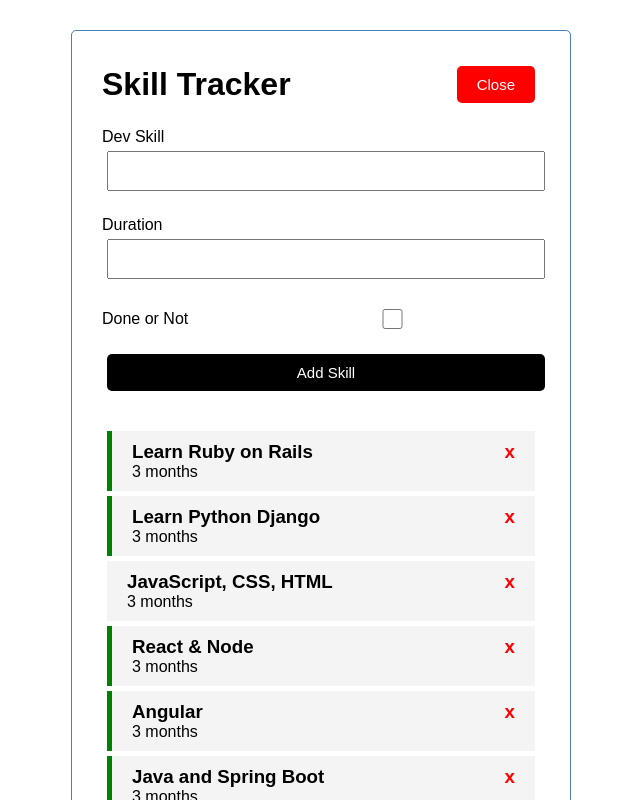
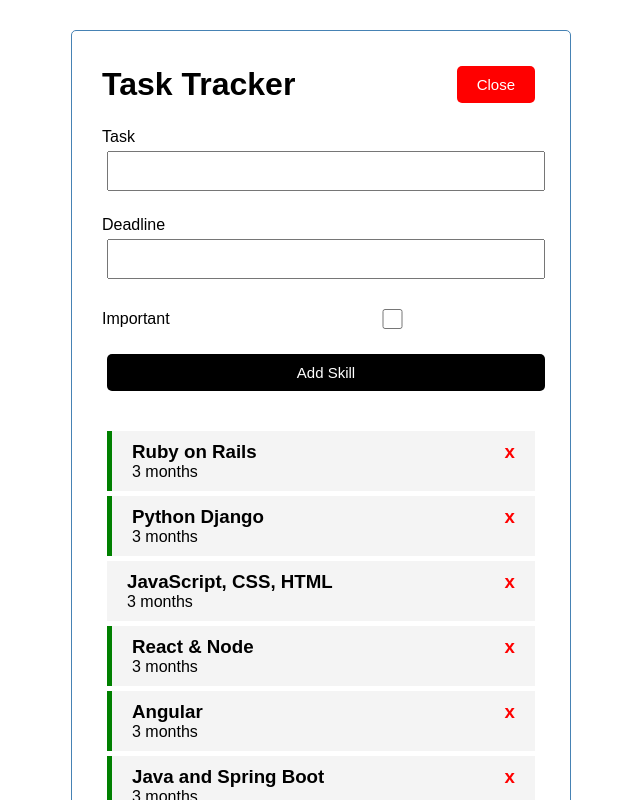
Before and after one commit to KumarPrafull/react-task-tracker, a React (Create React App) app: page / in a window 1280 px wide. Both pictures are taken after a click on the button "Add". Shown: the top 800 px of the page, without its empty margins (319-959 px from the left). Built offline with nearby package versions, Linux system fonts and the light colour scheme.

Commit message:
back to task-tracker

```diff
--- a/public/index.html
+++ b/public/index.html
@@ -12,7 +12,7 @@
     <link rel="apple-touch-icon" href="%PUBLIC_URL%/logo192.png" />
 
     <link rel="manifest" href="%PUBLIC_URL%/manifest.json" />
-     <title>Skill Tracker</title>
+     <title>Task Tracker</title>
   </head>
   <body>
     <noscript>You need to enable JavaScript to run this app.</noscript>
--- a/src/App.js
+++ b/src/App.js
@@ -1,4 +1,5 @@
 import Header from './components/Header';
+import Footer from './components/Footer';
 import Tasks from './components/Tasks';
 import { useState } from 'react';
 import AddTask from './components/AddTask'
@@ -8,7 +9,7 @@ function App() {
   const [tasks, setTasks] = useState([
     {
       id: 1,
-      text: 'Learn Ruby on Rails',
+      text: 'Ruby on Rails',
       time: '3 months',
       reminder: true,
     },
@@ -16,7 +17,7 @@ function App() {
 
     {
       id: 2,
-      text: 'Learn Python Django',
+      text: 'Python Django',
       time: '3 months',
       reminder: true,
     },
@@ -105,6 +106,7 @@ function App() {
       {showAddTask && <AddTask onAdd={addTask} />}
       {tasks.length > 0 ?
         <Tasks tasks={tasks} id={tasks.id} onDelete={deleteTask} onToggle={toggleReminder} /> : 'No tasks to show'}
+      <Footer />
     </div>
   );
 }
--- a/src/components/AddTask.js
+++ b/src/components/AddTask.js
@@ -25,15 +25,15 @@ const AddTask = ({ onAdd }) => {
   return (
     <form className='add-form' onSubmit={onSubmit} >
       <div className='form-control' >
-        <label>Dev Skill</label>
+        <label>Task</label>
         <input type='text' value={text} onChange={(e) => setText(e.target.value)} ></input>
       </div>
       <div className='form-control' >
-        <label>Duration</label>
+        <label>Deadline</label>
         <input type='text'  value={time} onChange={(e) => setTime(e.target.value)}></input>
       </div>
       <div className='form-control form-control-check' >
-        <label>Done or Not</label>
+        <label>Important</label>
         <input type='checkbox' checked={reminder}  value={reminder} onChange={(e) => setReminder(e.currentTarget.checked)}/>
       </div>
       <div className='form-control' >
--- /dev/null
+++ b/src/components/Footer.js
@@ -0,0 +1,9 @@
+const Footer = () => {
+  return (
+    <footer>
+        <p>Copyright &copy; 2021</p>
+    </footer>
+  )
+}
+
+export default Footer
--- a/src/components/Header.jsx
+++ b/src/components/Header.jsx
@@ -14,7 +14,7 @@ const Header = ({title, onAdd, showAdd }) => {
 }
 
 Header.defaultProps = {
-  title: 'Skill Tracker',
+  title: 'Task Tracker',
 };
 
 Header.propTypes = {
```
Also changed, not shown: src/components/About.js (added, +12 -0 lines).
